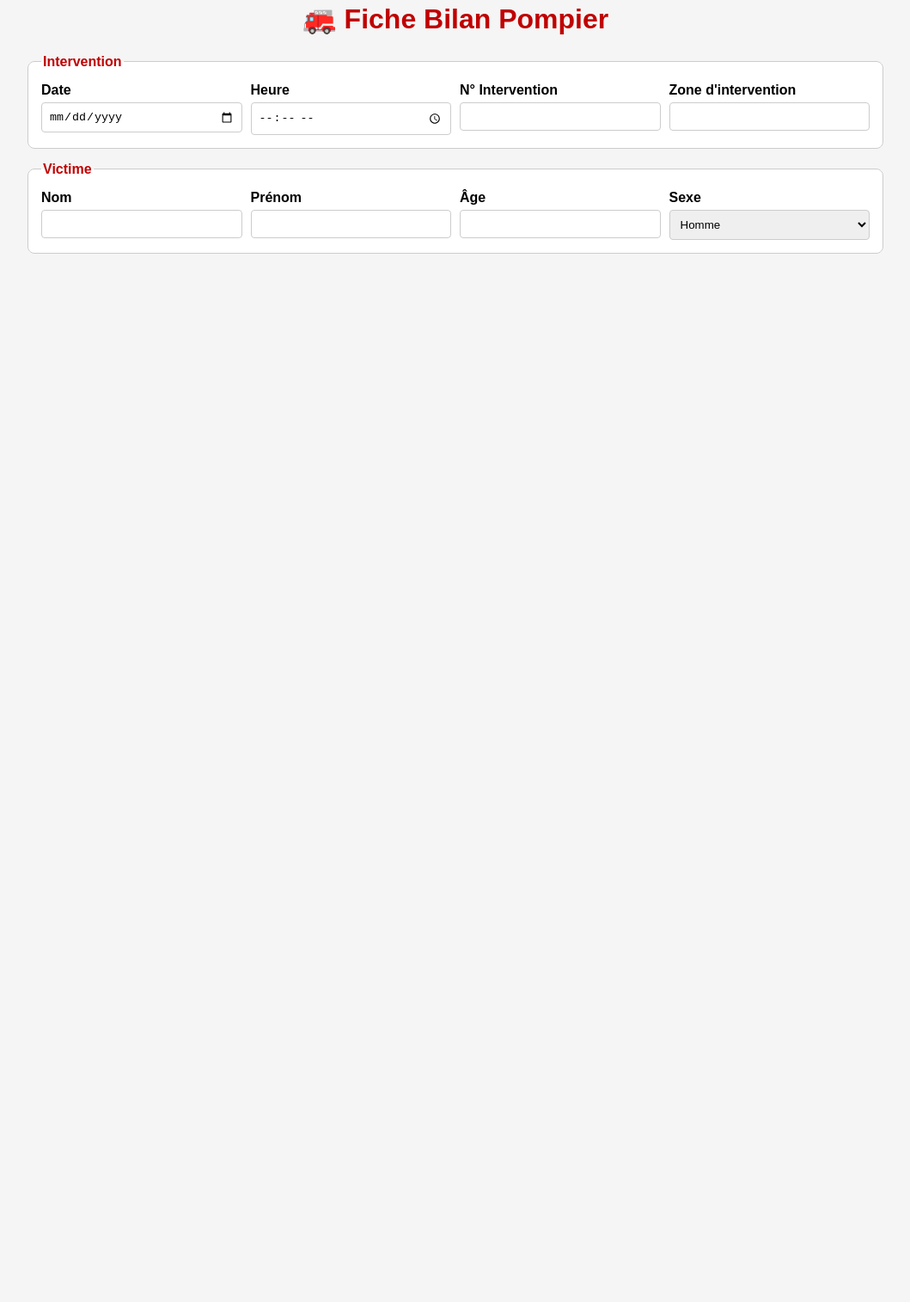
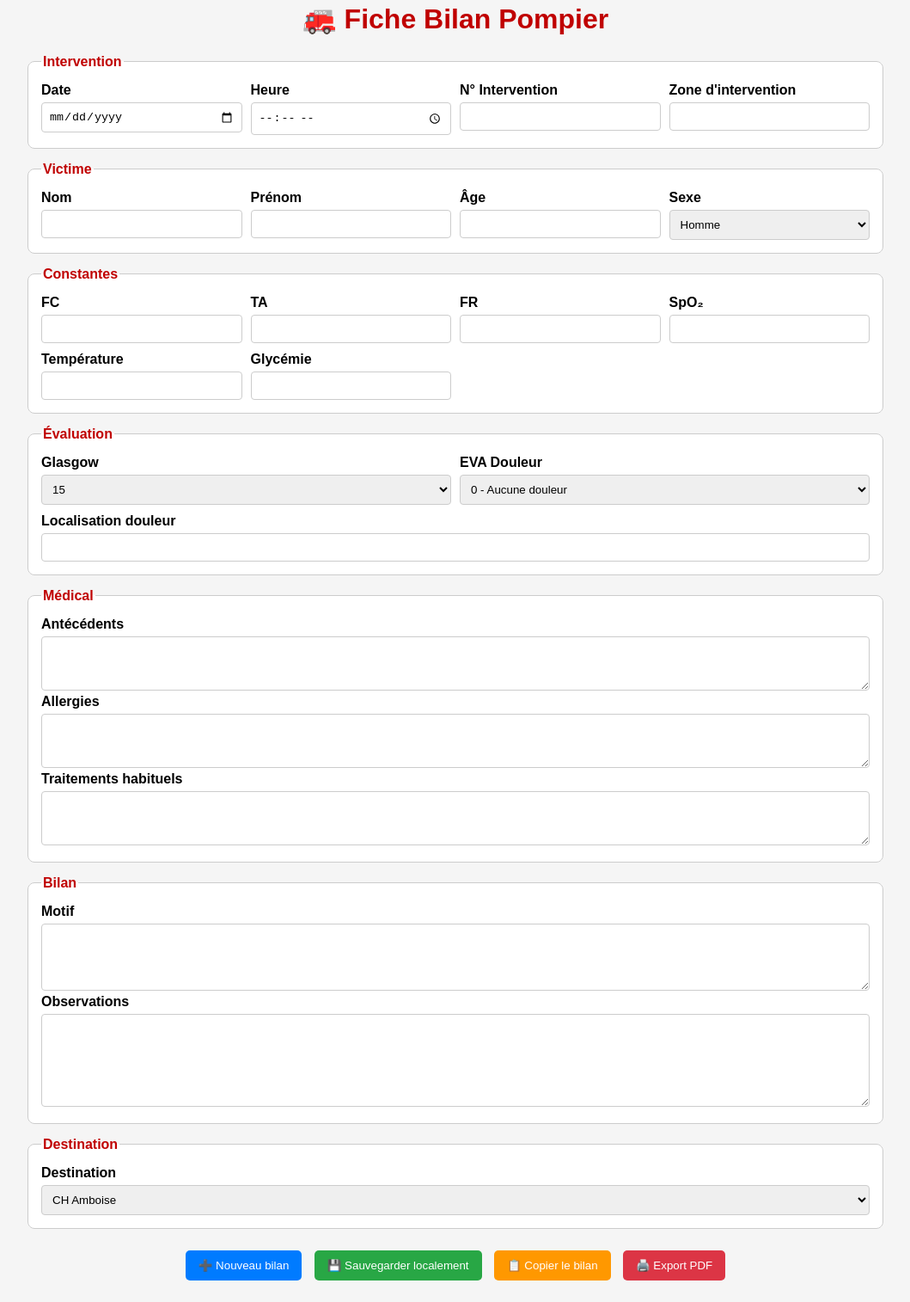
Before and after one commit to alertvf/fiche-bilan-pompier, a plain HTML site: page index.html in a window 1280 px wide. Shown: the part 18-1532 px from the top of the page at 86% size, without its empty margins (110-1169 px from the left). Before the commit the page ends 800 px from the top, so only its background shows below. Drawn offline with Linux system fonts and the light colour scheme.

Commit message:
Update index.html

```diff
--- a/index.html
+++ b/index.html
@@ -173,4 +173,210 @@ button{
 </div>
 </fieldset>
 
-<fieldset
+<fieldset>
+<legend>Constantes</legend>
+
+<div class="grid">
+
+<div>
+<label>FC</label>
+<input type="text" id="fc">
+</div>
+
+<div>
+<label>TA</label>
+<input type="text" id="ta">
+</div>
+
+<div>
+<label>FR</label>
+<input type="text" id="fr">
+</div>
+
+<div>
+<label>SpO₂</label>
+<input type="text" id="spo2">
+</div>
+
+<div>
+<label>Température</label>
+<input type="text" id="temp">
+</div>
+
+<div>
+<label>Glycémie</label>
+<input type="text" id="glycemie">
+</div>
+
+</div>
+</fieldset>
+
+<fieldset>
+<legend>Évaluation</legend>
+
+<div class="grid">
+
+<div>
+<label>Glasgow</label>
+<select id="glasgow">
+<option>15</option>
+<option>14</option>
+<option>13</option>
+<option>12</option>
+<option>11</option>
+<option>10</option>
+<option>9</option>
+<option>8</option>
+<option>7</option>
+<option>6</option>
+<option>5</option>
+<option>4</option>
+<option>3</option>
+</select>
+</div>
+
+<div>
+<label>EVA Douleur</label>
+<select id="eva">
+<option>0 - Aucune douleur</option>
+<option>1</option>
+<option>2</option>
+<option>3</option>
+<option>4</option>
+<option>5</option>
+<option>6</option>
+<option>7</option>
+<option>8</option>
+<option>9</option>
+<option>10 - Douleur maximale</option>
+</select>
+</div>
+
+</div>
+
+<div style="margin-top:10px;">
+<label>Localisation douleur</label>
+<input type="text" id="douleur">
+</div>
+
+</fieldset>
+
+<fieldset>
+<legend>Médical</legend>
+
+<label>Antécédents</label>
+<textarea id="antecedents" rows="3"></textarea>
+
+<label>Allergies</label>
+<textarea id="allergies" rows="3"></textarea>
+
+<label>Traitements habituels</label>
+<textarea id="traitements" rows="3"></textarea>
+
+</fieldset>
+
+<fieldset>
+<legend>Bilan</legend>
+
+<label>Motif</label>
+<textarea id="motif" rows="4"></textarea>
+
+<label>Observations</label>
+<textarea id="observations" rows="6"></textarea>
+
+</fieldset>
+
+<fieldset>
+<legend>Destination</legend>
+
+<label>Destination</label>
+<select id="destination">
+<option>CH Amboise</option>
+<option>Laissé sur place</option>
+</select>
+
+</fieldset>
+
+<div class="buttons">
+
+<button type="button" class="new" onclick="nouveauBilan()">
+➕ Nouveau bilan
+</button>
+
+<button type="button" class="save" onclick="enregistrerLocal()">
+💾 Sauvegarder localement
+</button>
+
+<button type="button" class="copy" onclick="copierBilan()">
+📋 Copier le bilan
+</button>
+
+<button type="button" class="print" onclick="window.print()">
+🖨️ Export PDF
+</button>
+
+</div>
+
+</form>
+
+</div>
+
+<script>
+
+function nouveauBilan(){
+    document.getElementById('bilanForm').reset();
+}
+
+function enregistrerLocal(){
+
+    const data = {};
+
+    document.querySelectorAll('input,textarea,select').forEach(el=>{
+        data[el.id]=el.value;
+    });
+
+    localStorage.setItem(
+        "dernier_bilan",
+        JSON.stringify(data)
+    );
+
+    alert("Bilan sauvegardé.");
+}
+
+function copierBilan(){
+
+    let texte = "";
+
+    document.querySelectorAll("input,textarea,select").forEach(el=>{
+        texte += el.id + " : " + el.value + "\n";
+    });
+
+    navigator.clipboard.writeText(texte);
+
+    alert("Bilan copié.");
+}
+
+window.onload = function(){
+
+    const bilan =
+        localStorage.getItem("dernier_bilan");
+
+    if(bilan){
+
+        const data = JSON.parse(bilan);
+
+        for(let champ in data){
+
+            const element =
+                document.getElementById(champ);
+
+            if(element)
+                element.value = data[champ];
+        }
+    }
+}
+
+</script>
+
+</body>
+</html>
```
